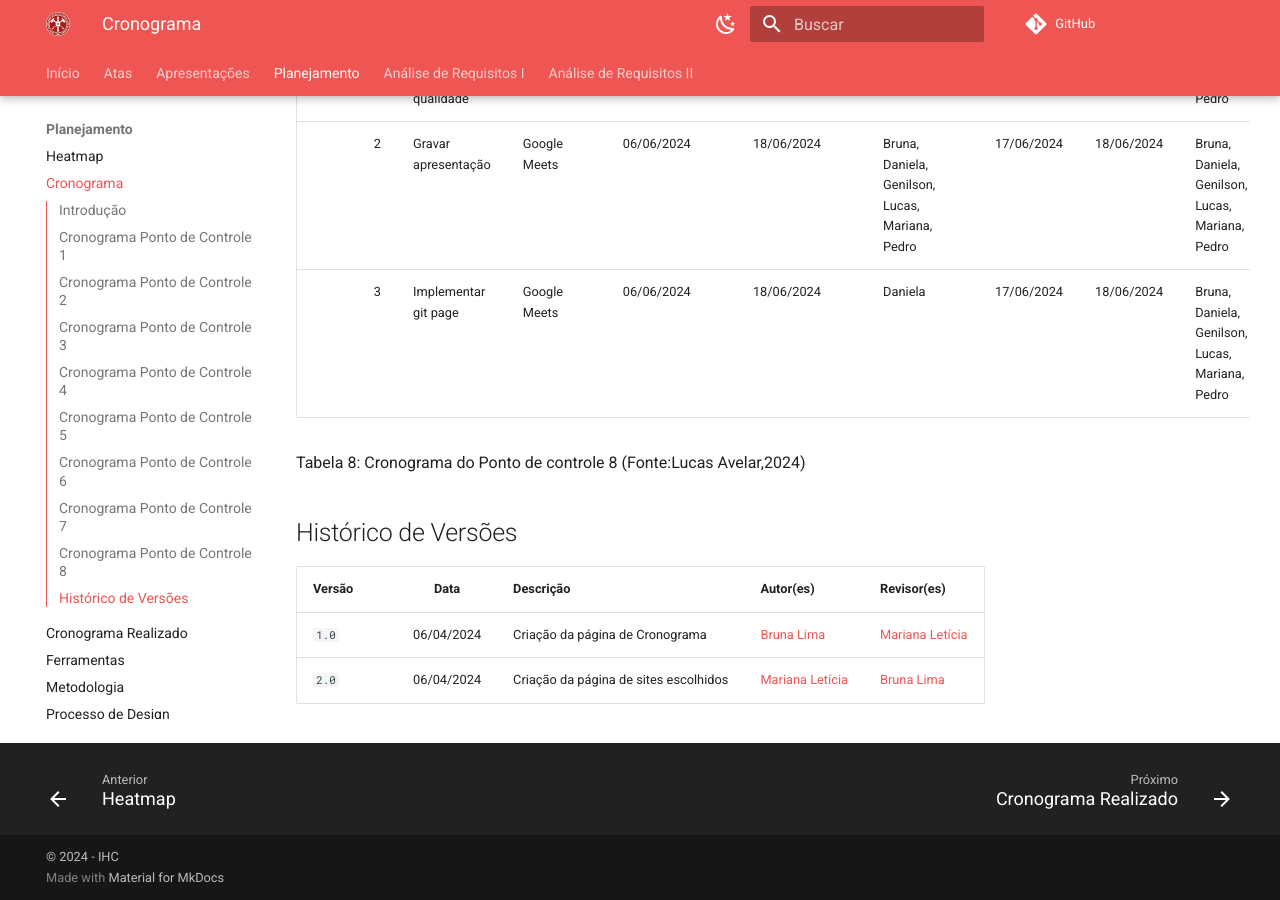
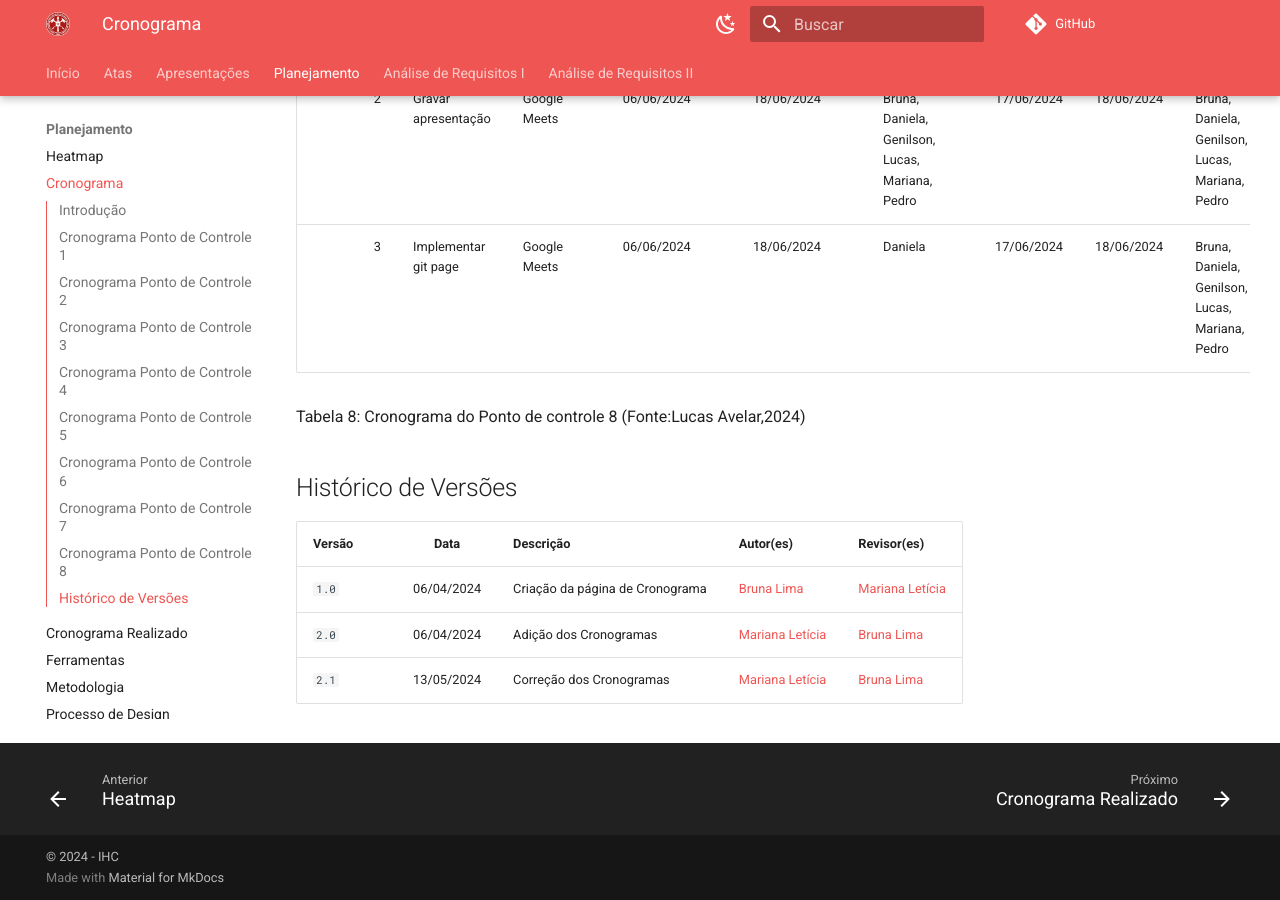
Before and after one commit to Interacao-Humano-Computador/2024.1-CBMERJ, an MkDocs documentation site: the page built from docs/planejamento/cronograma.md, in a window 1280 px wide and 900 px high, scrolled down 9234 px. Built offline with MkDocs 1.6.1 and Material for MkDocs 9.7.7, drawn with Linux system fonts in a browser that asks for light colours; comment, search, counter and statistics services are not loaded.

Commit message:
realizando correções pontuais em cronogramas e na análise se requisitos 2

```diff
--- a/docs/planejamento/cronograma.md
+++ b/docs/planejamento/cronograma.md
@@ -49,8 +49,7 @@
 |  2 | Metas de usabilidade                         | Google Meets | 09/04/2024| 25/04/2024  | Bruna e Mariana | 25/04/2024   | 25/04/2024  | Daniela     |
 |  3 | Guia de estilo                               | Google Meets | 09/04/2024| 24/04/2024  | Genilson        | 25/04/2024   | 25/04/2024  | Lucas       |
 |  4 | Características da plataforma para o projeto | Google Meets | 09/04/2024| 26/04/2024  | Lucas e Daniela | 25/04/2024   | 25/04/2024  | Mariana     |
-|  5 | Gravar apresentação                          | Google Meets | 09/04/2024
-| 25/04/2024  |  Bruna, Daniela, Genilson, Lucas, Mariana, Pedro           | 25/04/2024   | 25/04/2024  |  Bruna, Daniela, Genilson, Lucas, Mariana, Pedro       |
+|  5 | Gravar apresentação                          | Google Meets | 09/04/2024| 25/04/2024  |  Bruna, Daniela, Genilson, Lucas, Mariana, Pedro           | 25/04/2024   | 25/04/2024  |  Bruna, Daniela, Genilson, Lucas, Mariana, Pedro       |
 |  6 | Implementar git page                         | Google Meets | 09/04/2024| 25/04/2024  | Daniela         | 25/04/2024   | 25/04/2024  |  Bruna, Daniela, Genilson, Lucas, Mariana, Pedro       |
 
 <p>Tabela 3: Cronograma do Ponto de controle 3 (Fonte:Lucas Avelar,2024)</p>
@@ -132,4 +131,5 @@
 | Versão |    Data    | Descrição                                 | Autor(es)                                       | Revisor(es)                                    |
 | ------ | :--------: | ----------------------------------------- | ----------------------------------------------- | ---------------------------------------------- |
 | `1.0`   | 06/04/2024 | Criação da página de Cronograma                         | [Bruna Lima](https://github.com/libruna) | [Mariana Letícia](https://github.com/Marianannn)         |
-| `2.0`   | 06/04/2024 | Criação da página de sites escolhidos                     | [Mariana Letícia](https://github.com/Marianannn) | [Bruna Lima](https://github.com/libruna)         |
+| `2.0`   | 06/04/2024 | Adição dos Cronogramas                  | [Mariana Letícia](https://github.com/Marianannn) | [Bruna Lima](https://github.com/libruna)         |
+| `2.1`   | 13/05/2024 | Correção dos Cronogramas                | [Mariana Letícia](https://github.com/Marianannn) | [Bruna Lima](https://github.com/libruna)         |
--- a/mkdocs.yml
+++ b/mkdocs.yml
@@ -55,6 +55,7 @@
   - Atas:
       - Ata 1: atas/ata_1.md
       - Ata 2: atas/ata_2.md
+      - Ata 3: atas/ata_3.md
   - Apresentações:
       - Apresentação 1: apresentacoes/apresentacao_1.md
       - Apresentação 2: apresentacoes/apresentacao_2.md
```
Also changed, not shown: docs/analise_requisitos_2/guia_estilo.md (+2 -2 lines), docs/planejamento/CronogramaRealizado.md (+2 -2 lines), docs/atas/ata_3.md (added).
